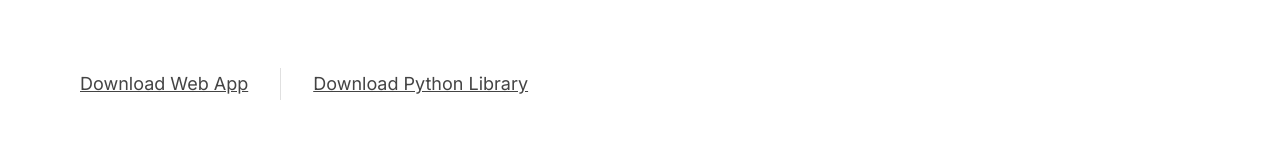
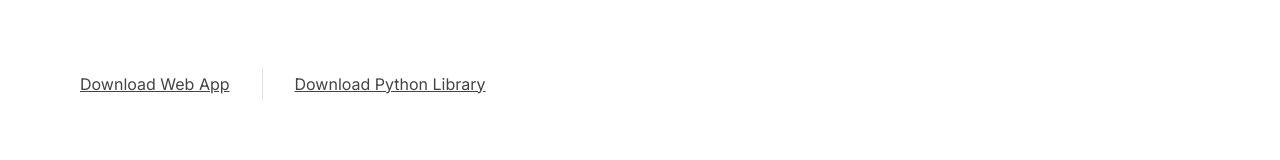
Before and after one commit to PeARL-laboratory/mirage-mc-landing, a Next.js app: page / in a window 1280 px wide. Shown: the part 708-868 px from the top of the page. Built offline with nearby package versions, Linux system fonts and the light colour scheme.

Commit message:
hero sections edit

```diff
--- a/src/components/home/Hero.tsx
+++ b/src/components/home/Hero.tsx
@@ -49,7 +49,7 @@ export default function Hero() {
 
           {/* Download links */}
           <div className="flex items-center gap-8">
-            <a href="#" className="text-[18px] font-normal leading-[1.5] text-[#444] underline whitespace-nowrap">
+            <a href="#" className="text-[16px] font-normal leading-[1.5] text-[#444] underline whitespace-nowrap">
               Download Web App
             </a>
             <div className="w-px h-8 bg-[#e0e0e0] shrink-0" />
@@ -57,7 +57,7 @@ export default function Hero() {
               href="https://github.com/arishazakry/mirage-library"
               target="_blank"
               rel="noreferrer"
-              className="text-[18px] font-normal leading-[1.5] text-[#444] underline whitespace-nowrap"
+              className="text-[16px] font-normal leading-[1.5] text-[#444] underline whitespace-nowrap"
             >
               Download Python Library
             </a>
```
